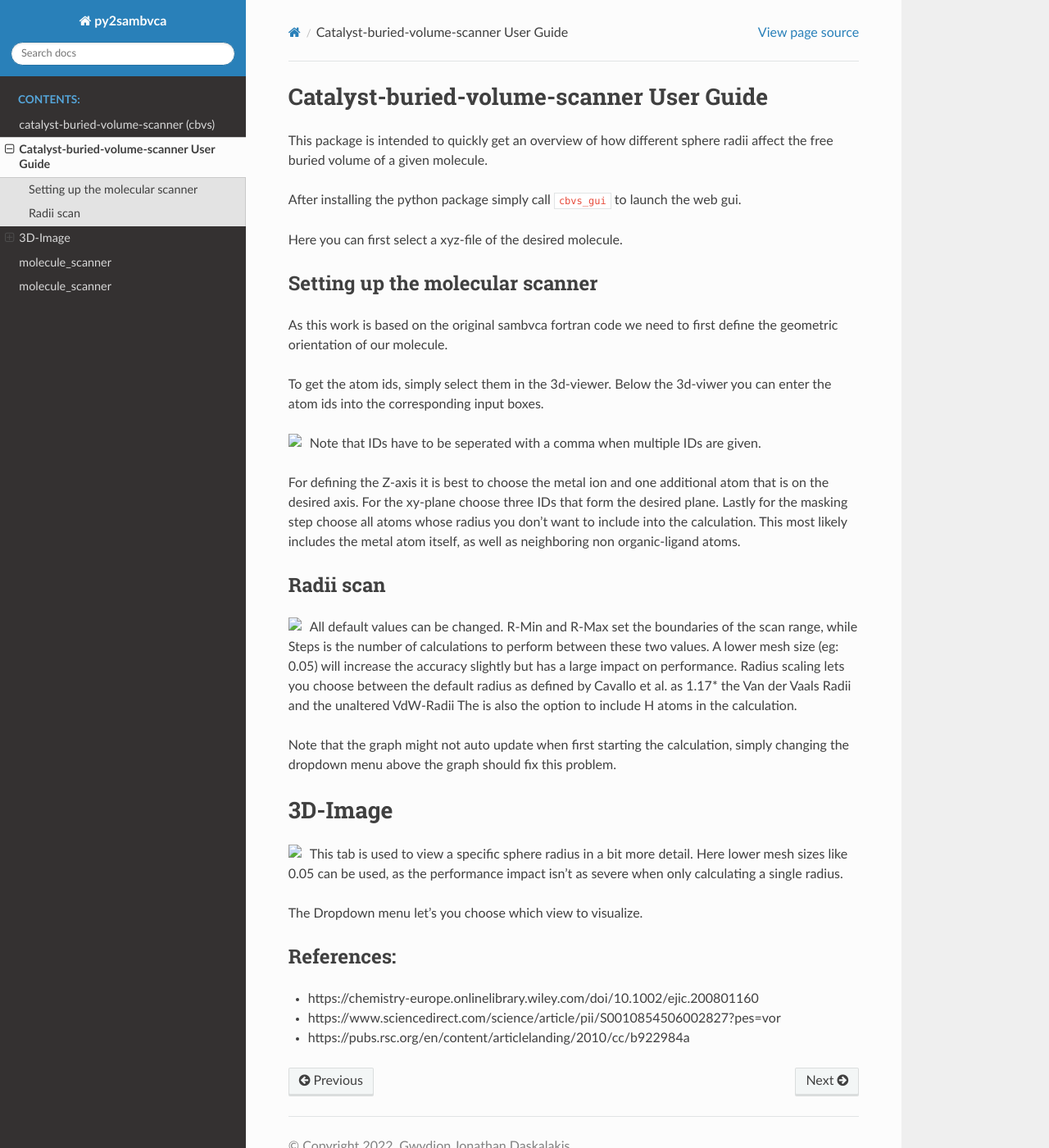
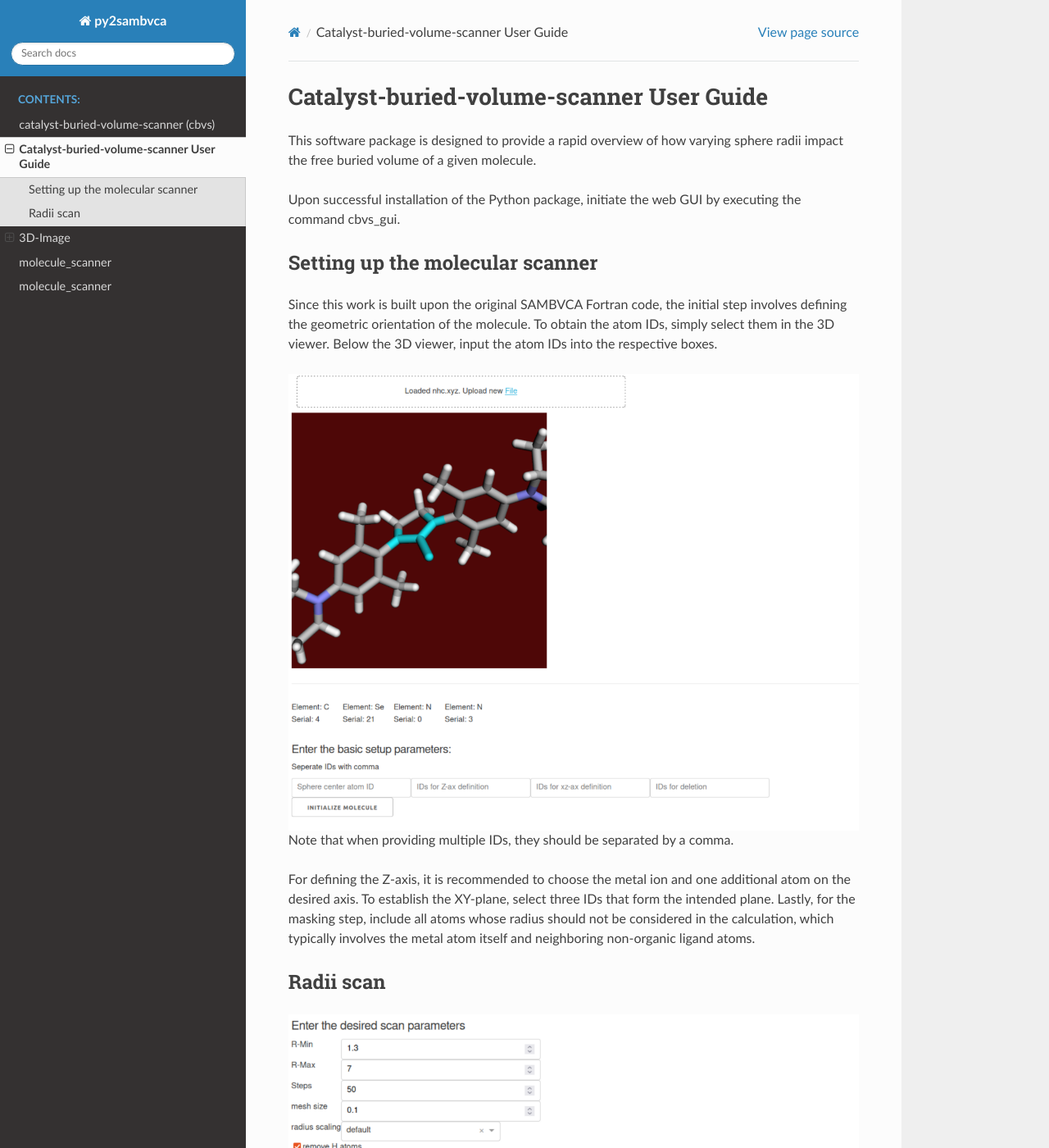
Before and after one commit to GwydionJon/catalyst-buried-volume-scanner, a Sphinx documentation site: the page built from docs/source/new_functionality.md, in a window 1280 px wide and 1400 px high. Shown: the whole window at 82% size. Built offline with Sphinx 7.4.7 and the Read the Docs theme 2.0.0, drawn with Linux system fonts in a browser that asks for light colours; some of the changed text lies outside the part shown.

Commit message:
changed image link to raw github url

```diff
--- a/docs/source/new_functionality.md
+++ b/docs/source/new_functionality.md
@@ -1,49 +1,37 @@
 # Catalyst-buried-volume-scanner User Guide
 
-This package is intended to quickly get an overview of how different sphere radii affect the free buried volume of a given molecule.
+This software package is designed to provide a rapid overview of how varying sphere radii impact the free buried volume of a given molecule.
 
-After installing the python package simply call `cbvs_gui` to launch the web gui.
-
-Here you can first select a xyz-file of the desired molecule.
+Upon successful installation of the Python package, initiate the web GUI by executing the command cbvs_gui.
 
 ## Setting up the molecular scanner
 
-As this work is based on the original sambvca fortran code we need to first define the geometric orientation of our molecule.
+Since this work is built upon the original SAMBVCA Fortran code, the initial step involves defining the geometric orientation of the molecule. To obtain the atom IDs, simply select them in the 3D viewer. Below the 3D viewer, input the atom IDs into the respective boxes.
 
-To get the atom ids, simply select them in the 3d-viewer.
-Below the 3d-viwer you can enter the atom ids into the corresponding input boxes.
-
-<img src="/home/gwydion/Uni/oc_forschi/OC-Forschi/docs/source/pictures/first_page.png"
+<img src="https://github.com/GwydionJon/catalyst-buried-volume-scanner/blob/main/docs/source/pictures/first_page.png?raw=true"
           style="float: left; margin-right: 10px;" />
 
-Note that IDs have to be seperated with a comma when multiple IDs are given.
+Note that when providing multiple IDs, they should be separated by a comma.
 
-For defining the Z-axis it is best to choose the metal ion and one additional atom that is on the desired axis.
-For the xy-plane choose three IDs that form the desired plane.
-Lastly for the masking step choose all atoms whose radius you don't want to include into the calculation. This most likely includes the metal atom itself, as well as neighboring non organic-ligand atoms.
+For defining the Z-axis, it is recommended to choose the metal ion and one additional atom on the desired axis. To establish the XY-plane, select three IDs that form the intended plane. Lastly, for the masking step, include all atoms whose radius should not be considered in the calculation, which typically involves the metal atom itself and neighboring non-organic ligand atoms.
 
 ## Radii scan
 
-<img src="/home/gwydion/Uni/oc_forschi/OC-Forschi/docs/source/pictures/second_page.png"
+<img src="https://github.com/GwydionJon/catalyst-buried-volume-scanner/blob/main/docs/source/pictures/second_page.png?raw=true"
           style="float: left; margin-right: 10px;" />
 
-All default values can be changed.
-R-Min and R-Max set the boundaries of the scan range, while Steps is the number of calculations to perform between these two values.
-A lower mesh size (eg: 0.05) will increase the accuracy slightly but has a large impact on performance.
-Radius scaling lets you choose between the default radius as defined by Cavallo et al. as 1.17\* the Van der Vaals Radii and the unaltered VdW-Radii
-The is also the option to include H atoms in the calculation.
+R-Min and R-Max set the boundaries of the scan range, while Steps determine the number of calculations between these two values. A lower mesh size (e.g., 0.05) increases accuracy slightly but significantly impacts performance. Radius scaling allows you to choose between the default radius, as defined by Cavallo et al. (1.17 times the Van der Waals Radii), and the unaltered VdW-Radii. There is also an option to include H atoms in the calculation.
 
-Note that the graph might not auto update when first starting the calculation, simply changing the dropdown menu above the graph should fix this problem.
+Please note that the graph may not auto-update initially during the calculation. Simply changing the dropdown menu above the graph should resolve this issue.
 
 # 3D-Image
 
-<img src="/home/gwydion/Uni/oc_forschi/OC-Forschi/docs/source/pictures/second_page.png"
+<img src="https://github.com/GwydionJon/catalyst-buried-volume-scanner/blob/main/docs/source/pictures/third_page.png?raw=true"
           style="float: left; margin-right: 10px;" />
 
-This tab is used to view a specific sphere radius in a bit more detail.
-Here lower mesh sizes like 0.05 can be used, as the performance impact isn't as severe when only calculating a single radius.
+This tab is utilized to view a specific sphere radius in more detail. Lower mesh sizes, such as 0.05, can be employed as the performance impact is less severe when calculating a single radius.
 
-The Dropdown menu let's you choose which view to visualize.
+The dropdown menu enables you to choose the visualization perspective.
 
 ## References:
 
```
